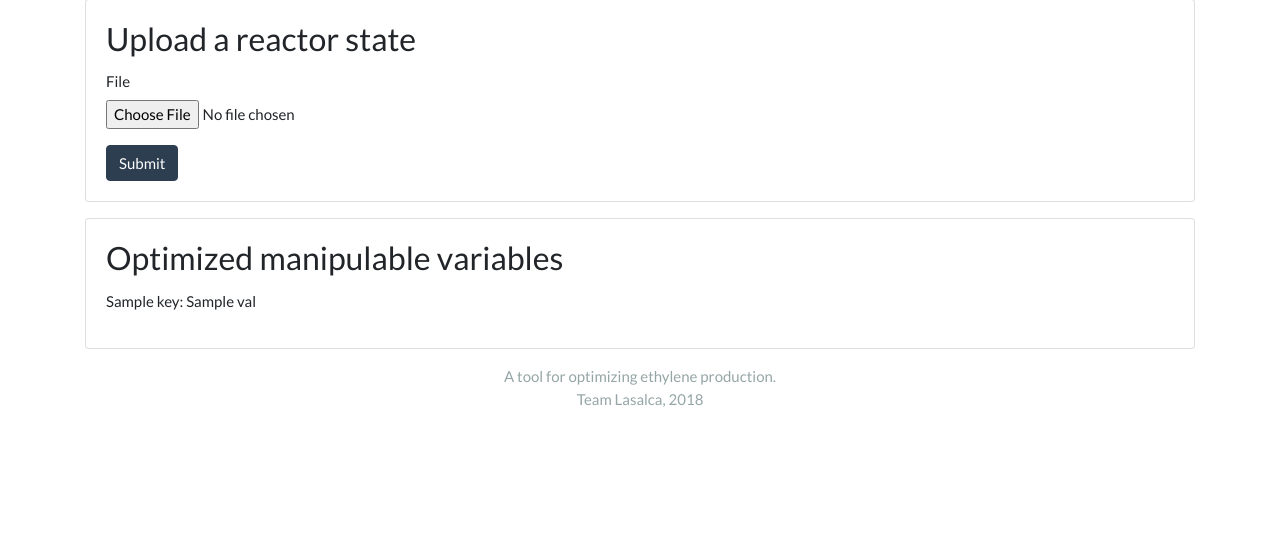
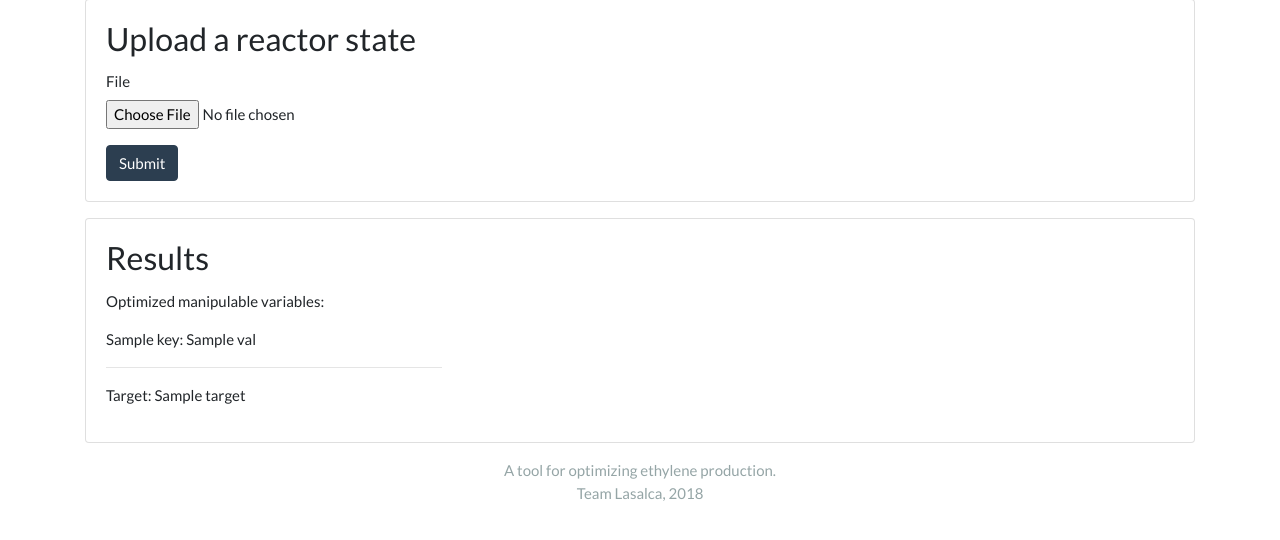
Before and after one commit to whimo/ethylene, a Python web app: template app/templates/index.html in a window 1280 px wide. Shown: the part 88-628 px from the top of the page. Run offline with Jinja, Linux system fonts and the light colour scheme; the template is opened without the code that fills it: most values are stand-ins (such as "Sample title", 1, 10 or a date in 2020); form fields are guessed from the names that the template uses; some libraries are stand-ins or nearby versions.

Commit message:
Added target

```diff
--- a/app/templates/index.html
+++ b/app/templates/index.html
@@ -20,17 +20,22 @@
     </div>
 </div>
 
-{% if optimized %}
+{% if optimized and target %}
     <div class="card mt-3">
         <div class="card-body">
-            <h3 class="card-title">Optimized manipulable variables</h3>
+            <h3 class="card-title">Results</h3>
             <div class="row">
                 <div class="col-md-4">
+                    <p>Optimized manipulable variables:</p>
                     <p>
                         {% for key, val in optimized.items() %}
                             {{ key }}: {{ val }}<br>
                         {% endfor %}
                     </p>
+
+                    <hr>
+
+                    <p>Target: {{ target }}</p>
                 </div>
             </div>
         </div>
--- a/app/views.py
+++ b/app/views.py
@@ -9,7 +9,7 @@ def get_answer(params):
                     'sect1_temperature_5', 'sect1_temperature_10',
                     'sect1_temperature_11']
     answer = {m: random.random() for m in manipulables}
-    return answer
+    return answer, random.random()
 
 @app.route('/', methods=['GET', 'POST'])
 def index():
@@ -31,7 +31,8 @@ def index():
                     df = pandas.read_csv('upload.csv')
                     try:
                         params = dict(df.iloc[0])
-                        return render_template('index.html', form=csv_form, optimized=get_answer(params))
+                        optimized, target = get_answer(params)
+                        return render_template('index.html', form=csv_form, optimized=optimized, target=target)
                     except:
                         flash('Invalid CSV file.', 'error')
         else:
```
